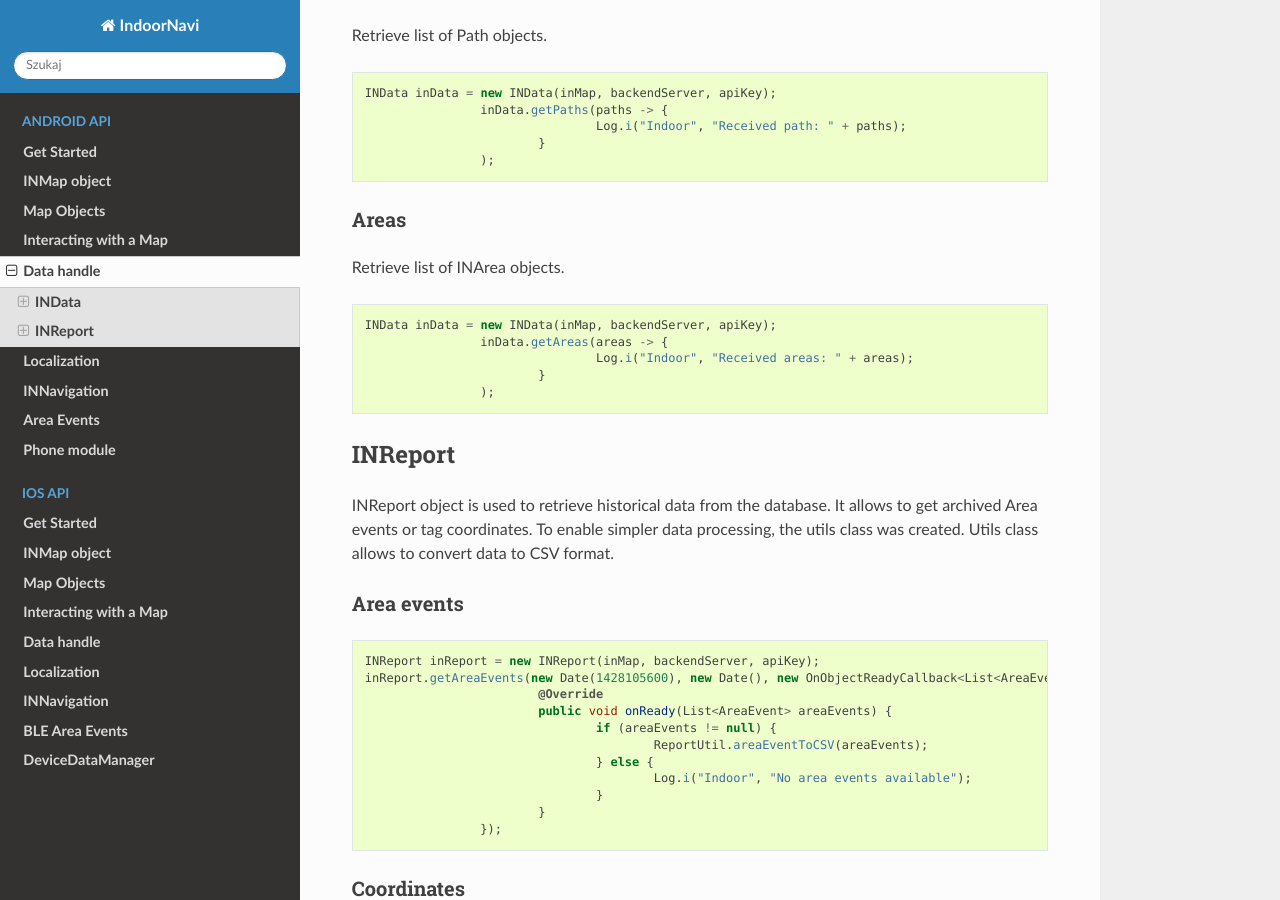
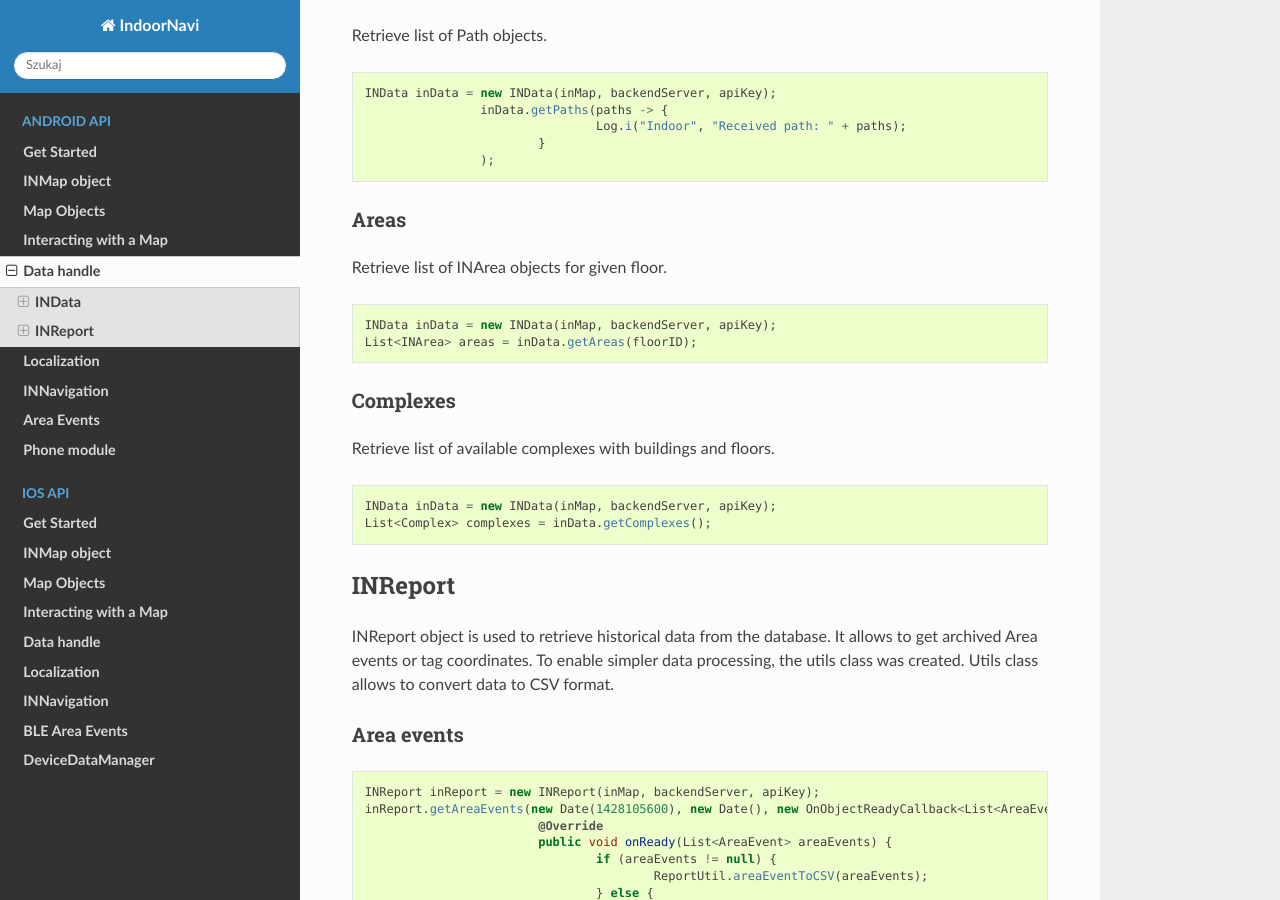
Before and after one commit to blastlab/indoornavi-android-api, a Sphinx documentation site: the page built from Documentation/source/Android-API/data.md, in a window 1280 px wide and 900 px high, scrolled down 434 px. Built offline with Sphinx 7.4.7 and the Read the Docs theme 2.0.0, drawn with Linux system fonts in a browser that asks for light colours; formulas are drawn with MathJax 3.

Commit message:
aktualizacja dokumentacji

````diff
--- a/Documentation/source/Android-API/data.md
+++ b/Documentation/source/Android-API/data.md
@@ -23,14 +23,20 @@ INData inData = new INData(inMap, backendServer, apiKey);
 
 ### Areas
 
-Retrieve list of INArea objects.
+Retrieve list of INArea objects for given floor.
 
 ```java
 INData inData = new INData(inMap, backendServer, apiKey);
-		inData.getAreas(areas -> {
-				Log.i("Indoor", "Received areas: " + areas);
-			}
-		);
+List<INArea> areas = inData.getAreas(floorID);
+```
+
+### Complexes
+
+Retrieve list of available complexes with buildings and floors.
+
+```java
+INData inData = new INData(inMap, backendServer, apiKey);
+List<Complex> complexes = inData.getComplexes();
 ```
 
 ## __INReport__
````
Also changed, not shown: 1 other file.
